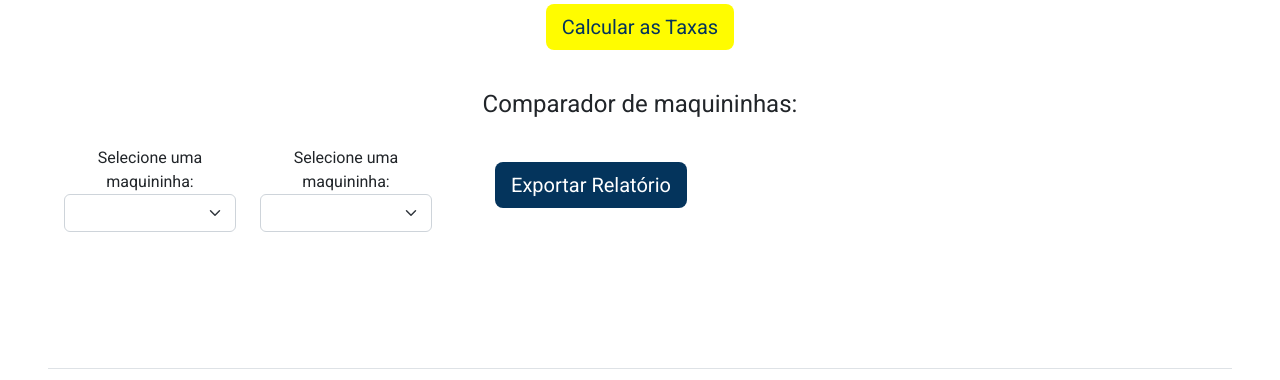
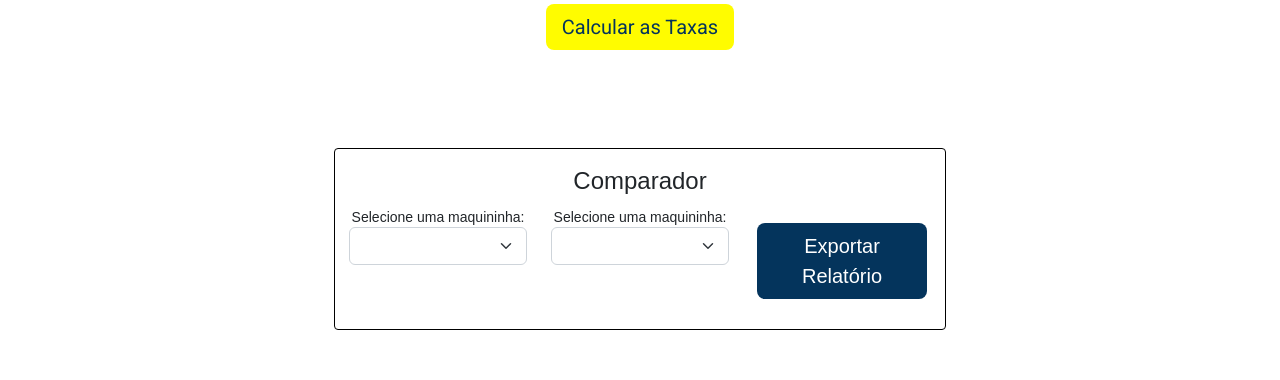
Before and after one commit to JaoGomess/SimuladorTaxa, an Angular app: page /home in a window 1280 px wide. Shown: the part 1171-1551 px from the top of the page. Built offline with nearby package versions, Linux system fonts and the light colour scheme.

Commit message:
fix home sendEmail

```diff
--- a/src/app/home/home.component.css
+++ b/src/app/home/home.component.css
@@ -16,6 +16,35 @@
     background-color: #FFFC00;
     /* background: url('../../assets/imgs/error404.png'); */
 }
+
 legend{
     text-align: center;
 }
+
+.tall {
+    width: 50%;
+    height: 15vw;
+}
+
+*, *:before, *:after {
+    box-sizing: border-box;
+  }
+  .square,
+  .tall,
+  .wide {
+    margin: auto;
+    padding: 1em;
+    background: rgba(#214050,.5);
+    box-shadow: 0 0 0 1px rgba(#214050,.6) inset;
+    text-align: center;
+    font-family: "Century Gothic", sans-serif;
+  }
+
+.box {
+    border: solid 1px black;
+    border-radius: 4px 4px 4px 4px;
+    margin: auto;
+    padding: 1em;
+    background: rgba(#214050,.5);
+    box-shadow: 0 0 0 1px rgba(#214050,.6) inset;
+}
--- a/src/app/home/home.component.html
+++ b/src/app/home/home.component.html
@@ -1,6 +1,4 @@
-<section
-  class="position-relative overflow-hidden p-3 p-md-5 m-md-3 text-center"
->
+<section class="position-relative overflow-hidden p-3 p-md-5 m-md-3 text-center">
   <nav class="navbar navbar-expand-md navbar-dark fixed-top back">
     <div class="container-fluid">
         <img src="../../assets/imgs/cinzaSF.png" alt="">
@@ -81,43 +79,8 @@
           </p>
     </div>
     <!-- Modal do fomrulario para exportar para e-mail -->
-    <div class="row">
-        <div class="p-3 p-md-3">
-            <legend>Comparador de maquininhas:</legend>
-        </div>
-        <div class="col-md-2">
-            <label for="teste">Selecione uma maquininha:</label>
-            <select name="teste" class="form-select" [(ngModel)]="opcPrimeiraMaquina"
-                 required>
-                <option *ngFor="let i of listaMaquininhas" [value]="i.id">
-                    {{i.viewValue}}
-                </option>
-            </select>
-        </div>
-        <div class="col-md-2">
-            <label for="teste">Selecione uma maquininha:</label>
-            <select name="teste" class="form-select" [(ngModel)]="opcSegundaMaquina"
-                 required>
-                <option *ngFor="let i of listaMaquininhas" [value]="i.id">
-                    {{i.viewValue}}
-                </option>
-            </select>
-        </div>
-<!--         <div class="col-md-3">
-            <label for="teste">Selecione uma maquininha:</label>
-            <select name="teste" class="form-select" [(ngModel)]="opcTerceiraMaquina"
-                 required>
-                <option *ngFor="let i of listaMaquininhas" [value]="i.id">
-                    {{i.viewValue}}
-                </option>
-            </select>
-        </div> -->
-        <div class="col-md-3 p-3">
-            <div>
-                <button class="btn btn-lg btn-primary back-button-modal" (click)="open(content)">Exportar Relatório</button>
-            </div>
-        </div>
-    </div>
+
+
 
     <ng-template #content let-c="close" let-d="dismiss">
         <div class="modal-header">
@@ -148,3 +111,38 @@
 
   </body>
 </section>
+
+
+<div class="tall">
+  <div class="box">
+    <div class="row text-center p-2 p-md-2">
+      <legend>Comparador</legend>
+    </div>
+
+    <div class="row">
+      <div class="col-md-4">
+        <label for="teste">Selecione uma maquininha:</label>
+        <select name="teste" class="form-select" [(ngModel)]="opcPrimeiraMaquina"
+            required>
+            <option *ngFor="let i of listaMaquininhas" [value]="i.id">
+                {{i.viewValue}}
+            </option>
+        </select>
+      </div>
+      <div class="col-md-4">
+          <label for="teste">Selecione uma maquininha:</label>
+          <select name="teste" class="form-select" [(ngModel)]="opcSegundaMaquina"
+              required>
+              <option *ngFor="let i of listaMaquininhas" [value]="i.id">
+                  {{i.viewValue}}
+              </option>
+          </select>
+      </div>
+      <div class="col-md-4 p-3">
+        <div>
+            <button class="btn btn-lg btn-primary back-button-modal" (click)="open(content)">Exportar Relatório</button>
+        </div>
+     </div>
+    </div>
+  </div>
+</div>
--- a/src/app/home/home.component.ts
+++ b/src/app/home/home.component.ts
@@ -46,13 +46,12 @@ export class HomeComponent implements OnInit {
     if (!this.opcPrimeiraMaquina || !this.opcSegundaMaquina) return alert(`selecione as maquinas para comparacao`)
     if (!this.email) return alert(`preencha os campos`);
     if (!this.nome) return alert(`preencha os campos`);
+
     let userObj = {
       nome: this.nome,
-      email: this.email, /* KEY MODELO - ID - NOME */
-      keys: {primeiraMaquina: this.listaMaquininhas[this.opcPrimeiraMaquina - 1].key, segundaMaquina: this.listaMaquininhas[this.opcSegundaMaquina - 1].key}, /* Pegar a marca pela api */
+      email: this.email,
       modelos: {primeiraMaquina: this.listaMaquininhas[this.opcPrimeiraMaquina - 1].id, segundaMaquina: this.listaMaquininhas[this.opcSegundaMaquina - 1].id}
     }
-    console.log(userObj);
 
     this.http.sendEmail("http://localhost:3000/sendmail", userObj).subscribe(data => {
       let res:any = data;
```
